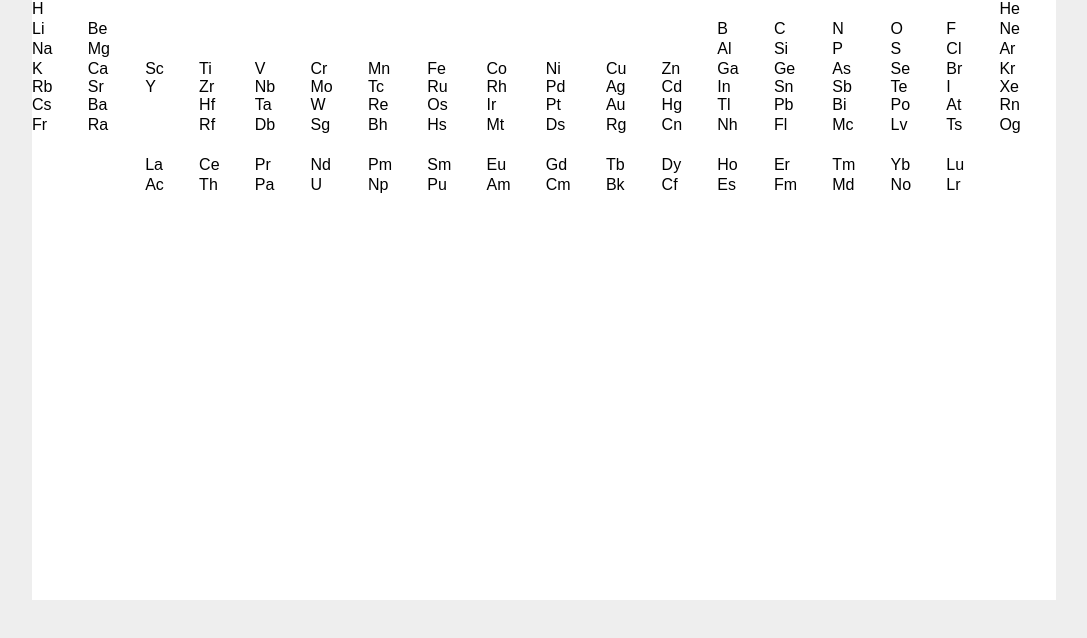
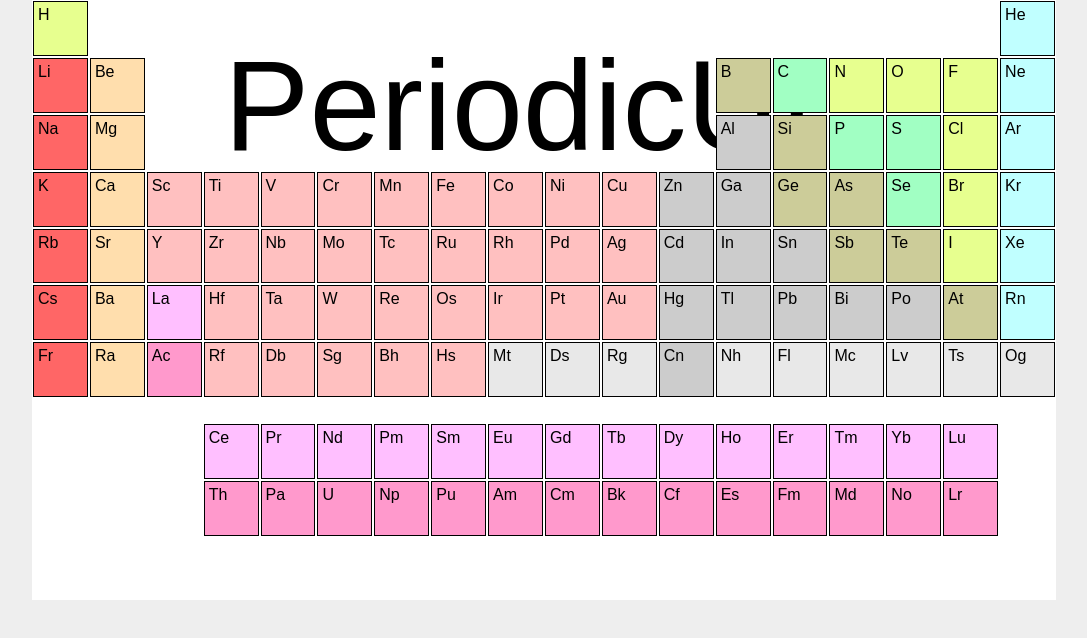
Before and after one commit to ryanjackman/periodic-ui, a React (Create React App) app: page / in a window 1280 px wide. Shown: the top 638 px of the page, without its empty margins (96-1183 px from the left). Built offline with nearby package versions, Linux system fonts and the light colour scheme.

Commit message:
table styling and colors

```diff
--- a/src/App.jsx
+++ b/src/App.jsx
@@ -79,7 +79,7 @@ class App extends Component {
 
   render() {
     return (
-      <div style={{"width": 1024, "height": 600, "margin": "0 auto", "backgroundColor": "#FFFFFF"}}
+      <div style={{"maxWidth": 1024, "height": 600, "margin": "0 auto", "backgroundColor": "#FFFFFF"}}
         onKeyPress={this.handleKeyPress.bind(this)}>
         {/*<Element num={this.state.element} />*/}
         <Table />
--- a/src/Table.jsx
+++ b/src/Table.jsx
@@ -7,53 +7,89 @@ const TableParent = styled.div`
   grid-template-columns: repeat(18, auto);
 `;
 
-const Element = styled.div`
-  max-width: 50px;
+const ElementContainer = styled.div`
   ${props => props.col ? 'grid-column: ' + props.col: ''};
   ${props => props.row ? 'grid-row: ' + props.row: ''};
+
+  padding-top: 100%;
+
+  position: relative;
+`;
+
+const category_color = [
+  '#e8e8e8',
+  '#ff6666',
+  '#ffdead',
+  '#ffbfff',
+  '#ff99cc',
+  '#ffc0c0',
+  '#cccccc',
+  '#cccc99',
+  '#a1ffc3',
+  '#e7ff8f',
+  '#c0ffff'
+];
+
+const Element = styled.div`
+  position: absolute;
+  top: 0;
+  left: 0;
+  bottom: 0;
+  right: 0;
+
+  border: 1px solid black;
+  margin: 1px;
+  padding: 4px;
+
+  background-color: ${props => props.color};
+`;
+
+const Space = styled.div`
+  grid-column: ${props => props.col} / ${props => props.colend};
+  grid-row: ${props => props.row} / ${props => props.rowend};
+
+  height: ${props => props.height ? props.height : '20'}px;
 
   /*border: 1px solid black;
   margin-left: -1px;
   margin-bottom: -1px;*/
 `;
 
-const Space = styled.div`
-  grid-column: ${props => props.col} / ${props => props.width};
-  grid-row: ${props => props.row} / ${props => props.height};
-
-  height: 20px;
-
-  /*border: 1px solid black;
-  margin-left: -1px;
-  margin-bottom: -1px;*/
+const Title = styled.div`
+  position: absolute;
+  margin-left: 15%;
+  top: 2.5vw;
+  font-size: 10vw;
 `;
 
 class Table extends Component {
 
   render() {
-    return (
+    return (<React.Fragment>
+      <Title>PeriodicUI</Title>
       <TableParent>
         {
-          Object.keys(elementData.symbol).map((object, i) => {
-            if(elementData.category[object] === 3) {
-              return <Element row={9} height={1} key={i}>{elementData.symbol[object]}</Element>
-            } else if (elementData.category[object] === 4) {
-              return <Element row={10} height={1} key={i}>{elementData.symbol[object]}</Element>
+          Object.keys(elementData.symbol).map((num, i) => {
+            const element = <Element color={category_color[elementData.category[num]]}>{elementData.symbol[num]}</Element>
+            // Lanthanide positioning
+            if(elementData.category[num] === 3 && parseInt(num) !== 57) {
+              return <ElementContainer row={9} height={1} key={i}>{element}</ElementContainer>
+            } else if (elementData.category[num] === 4  && parseInt(num) !== 89) {
+              //Actinide positioning
+              return <ElementContainer row={10} height={1} key={i}>{element}</ElementContainer>
             } else {
-              return <Element key={i}>{elementData.symbol[object]}</Element>
+              return <ElementContainer key={i}>{element}</ElementContainer>
             }
           })
         }
-        <Space col={2} width={18} row={1} height={1}>{" "}</Space>
-        <Space col={3} width={13} row={2} height={2}>{" "}</Space>
-        <Space col={3} width={3} row={6} height={6}>{" "}</Space>
-        <Space col={3} width={3} row={7} height={7}>{" "}</Space>
-        <Space col={3} width={13} row={3} height={3}>{" "}</Space>
-        <Space col={1} width={18} row={8} height={9}>{" "}</Space>
-        <Space col={1} width={3} row={9} height={10}>{" "}</Space>
-        <Space col={1} width={3} row={10} height={11}>{" "}</Space>
+        <Space col={2} colend={18} row={1} rowend={1}>{" "}</Space>
+        <Space col={3} colend={13} row={2} rowend={2}>{" "}</Space>
+        <Space col={3} colend={13} row={3} rowend={3}>{" "}</Space>
+        <Space col={1} colend={18} row={8} rowend={9} height={25}>{" "}</Space>
+        <Space col={1} colend={4} row={9}  rowend={10}>{" "}</Space>
+        <Space col={1} colend={4} row={10} rowend={11}>{" "}</Space>
       </TableParent>
-    );
+    </React.Fragment>);
   }
 
 }
```
